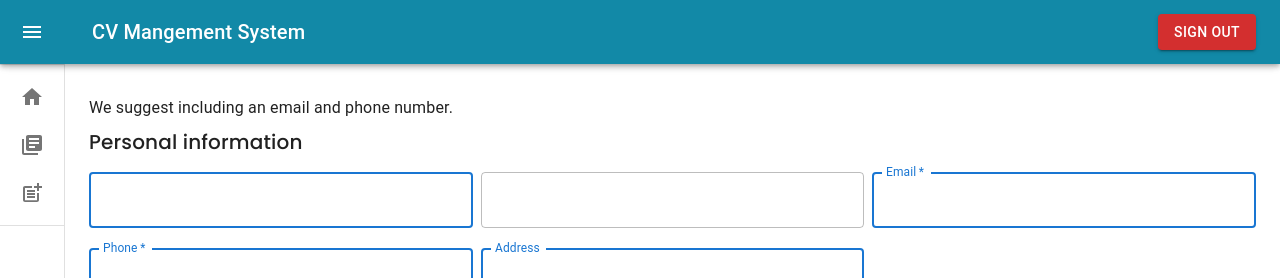
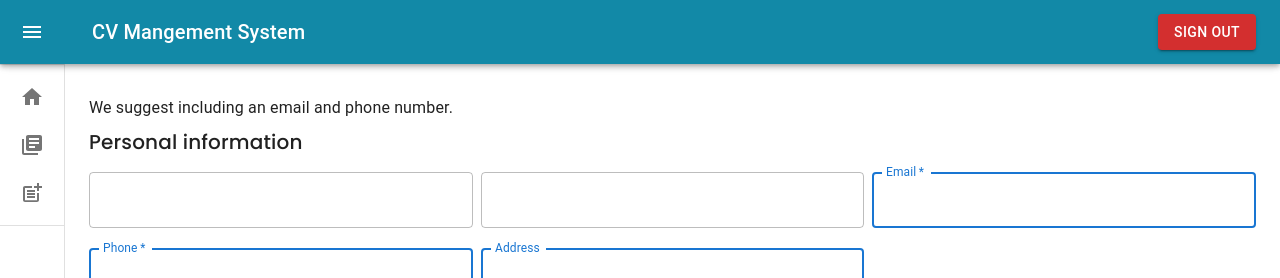
Before and after one commit to reactexcel/cv-generator, a React (Vite) app: page /home/editCvGenerator/1 in a window 1280 px wide. Shown: the top 278 px of the page. Built offline with nearby package versions, Linux system fonts and the light colour scheme; no server answers; sample sign-in values are in the browser's storage.

Commit message:
bug fixed

```diff
--- a/src/components/cv-creatorform/CvCreatorForm.jsx
+++ b/src/components/cv-creatorform/CvCreatorForm.jsx
@@ -262,6 +262,7 @@ const CvCreatorForm = () => {
                   label={id.editId ? "" : "First Name"}
                   variant="outlined"
                   focused={id.editId ? true : false}
+                  disabled={id.editId ? true : false}
                 />
                 <p className=" px-2">
                   {errors.personalInfo?.firstName && (
```
